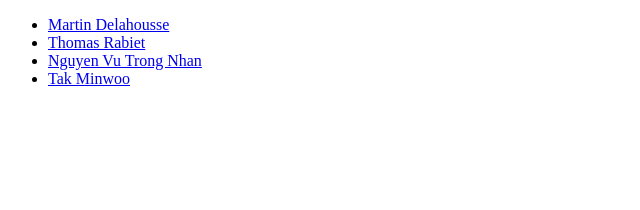
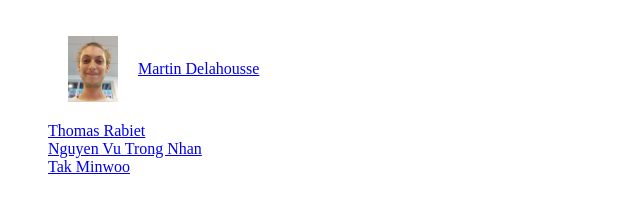
Before and after one commit to martindlh1/WebPrograming, a plain HTML site: page w01/index.html in a window 1280 px wide. Shown: the whole page, without its empty margins (0-640 px from the left). Drawn offline with Linux system fonts and the light colour scheme.

Commit message:
[ADD] Picture

```diff
--- /dev/null
+++ b/w01/index.css
@@ -0,0 +1,14 @@
+.name-list {
+    padding: 20px;
+    display: flex;
+    gap: 20px;
+    align-items: center;
+}
+
+.name-list img {
+    width: 50px;
+}
+
+ul {
+    list-style-type: none;
+}
--- a/w01/index.html
+++ b/w01/index.html
@@ -3,11 +3,15 @@
 <head>
     <meta charset="UTF-8">
     <title>Web Programing Group 1</title>
+    <link rel="stylesheet" href="index.css">
 </head>
 <body>
     <ul>
         <li>
-            <a href="martin.html">Martin Delahousse</a>
+            <a class="name-list" href="martin.html">
+                <img src="../assets/martin.jpg" alt="martin">
+                <p>Martin Delahousse</p>
+            </a>
         </li>
         <li>
             <a href="thomas.html">Thomas Rabiet</a>
```
Also changed, not shown: assets/martin.jpg (added).
